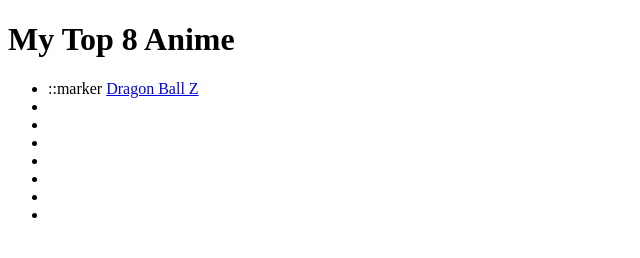
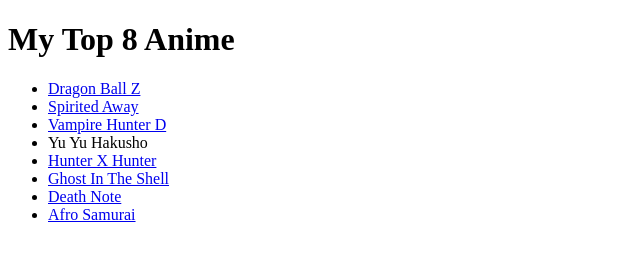
Before and after one commit to PHL-LC101-April22/js-assignment-4-html-me-something-ApexEditor, a website: page index.html in a window 1280 px wide. Shown: the whole page, without its empty margins (0-640 px from the left). Drawn offline with Linux system fonts and the light colour scheme.

Commit message:
added all 8 listed items

```diff
--- a/index.html
+++ b/index.html
@@ -9,16 +9,26 @@
          <nav>
             <ul>
                <li>
-                  ::marker
+
                   <a href="#DragonBallZ">Dragon Ball Z</a>
                </li>
-               <li></li>
-               <li></li>
-               <li></li>
-               <li></li>
-               <li></li>
-               <li></li>
-               <li></li>
+               <li>
+                  <a href="#SpiritedAway">Spirited Away</a>
+               </li>
+               <li>
+                  <a href="#VampireHunterD">Vampire Hunter D</a>
+               </li>
+               <li><a href="#YuYuHakusho"></a>Yu Yu Hakusho
+               </li>
+               <li><a href="#HunterxHunter">Hunter X Hunter</a>
+               </li>
+               <li><a href="#GhostInTheShell">Ghost In The Shell</a>
+               </li>
+               <li><a href="#DeathNote">Death Note</a>
+               </li>
+               <li>
+                  <a href="AfroSamurai">Afro Samurai</a>
+               </li>
             </ul>
          </nav>
       </header>
```
